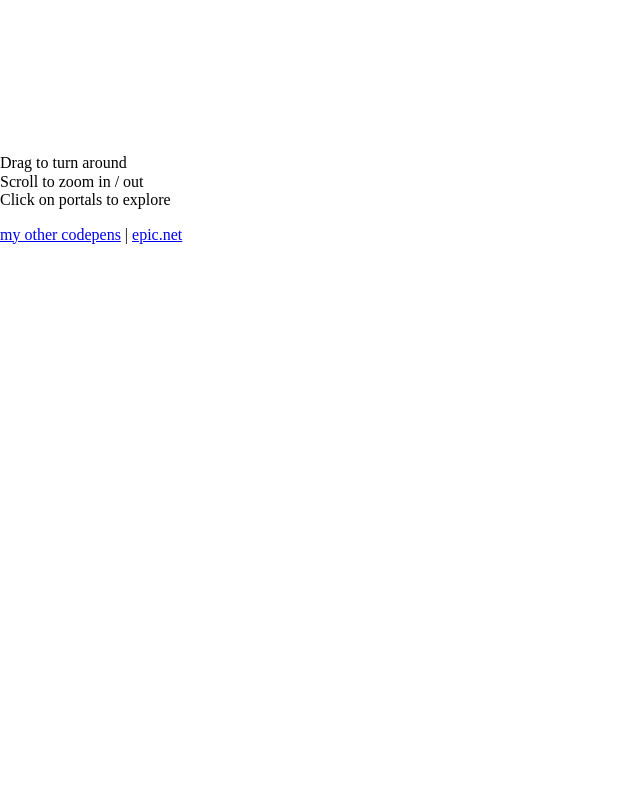
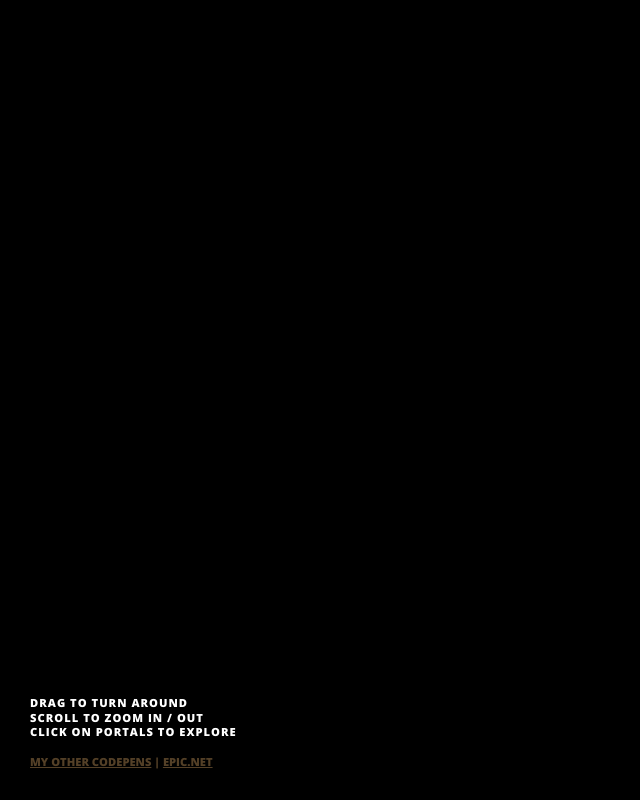
Before and after one commit to leedle20/faa-24-week2-github-pages-test, a plain HTML site: page index.html in a window 1280 px wide. Shown: the whole page, without its empty margins (0-640 px from the left). Drawn offline with nearby package versions, Linux system fonts and the light colour scheme.

Commit message:
Restructured project w/new refs

```diff
--- a/index.html
+++ b/index.html
@@ -4,7 +4,7 @@
   <meta charset="UTF-8">
   <title>CodePen - Infinite Portals</title>
   <link rel="stylesheet" href="https://cdnjs.cloudflare.com/ajax/libs/normalize/5.0.0/normalize.min.css">
-<link rel="stylesheet" href="./style.css">
+<link rel="stylesheet" href="./css/styles.css">
 
 </head>
 <body>
```
Also changed, not shown: css/styles.css (renamed from styles.css).
